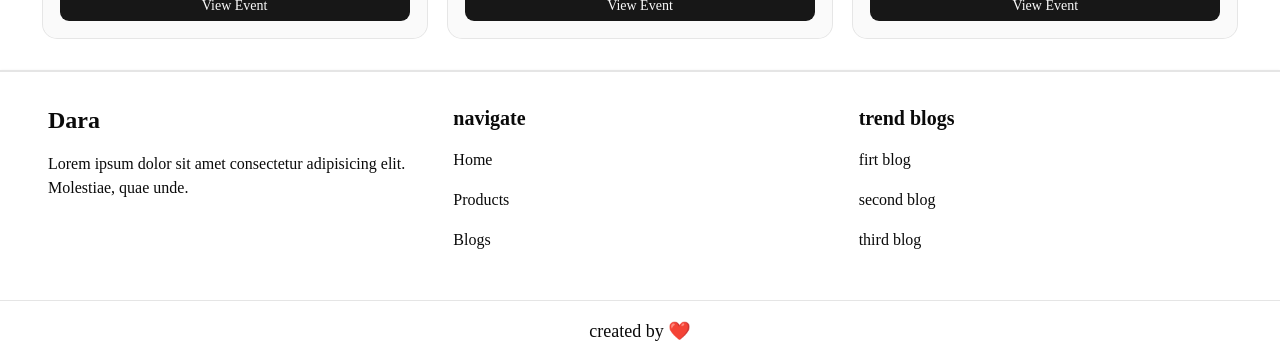
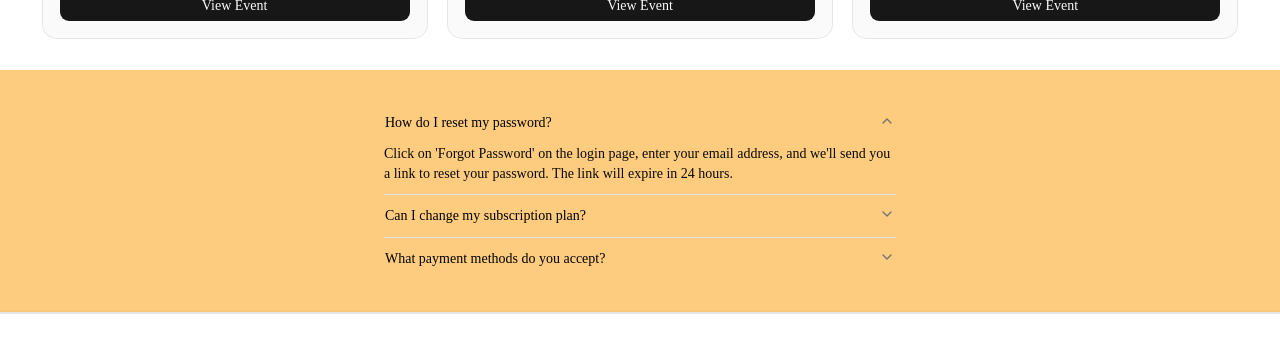
Before and after one commit to Amiraeone/Dara-store, a Next.js app: page / in a window 1280 px wide. Shown: the part 1313-1663 px from the top of the page. Built offline with nearby package versions, Linux system fonts and the light colour scheme.

Commit message:
feat:accordion section add to main page

```diff
--- a/src/app/(shop)/page.jsx
+++ b/src/app/(shop)/page.jsx
@@ -20,6 +20,9 @@
           <ArticleCard />
         </div>
       </section>
+      <section className="flex justify-center items-center p-8 bg-amber-500/50">
+        <Accordion />
+      </section>
     </div>
   );
 }
--- /dev/null
+++ b/src/components/generals/Accordion.jsx
@@ -0,0 +1,40 @@
+import {
+    Accordion,
+    AccordionContent,
+    AccordionItem,
+    AccordionTrigger,
+} from "@/components/ui/accordion"
+
+const items = [
+    {
+        value: "item-1",
+        trigger: "How do I reset my password?",
+        content:
+            "Click on 'Forgot Password' on the login page, enter your email address, and we'll send you a link to reset your password. The link will expire in 24 hours.",
+    },
+    {
+        value: "item-2",
+        trigger: "Can I change my subscription plan?",
+        content:
+            "Yes, you can upgrade or downgrade your plan at any time from your account settings. Changes will be reflected in your next billing cycle.",
+    },
+    {
+        value: "item-3",
+        trigger: "What payment methods do you accept?",
+        content:
+            "We accept all major credit cards, PayPal, and bank transfers. All payments are processed securely through our payment partners.",
+    },
+]
+
+export default function AccordionBasic() {
+    return (
+        <Accordion defaultValue={["item-1"]} className="max-w-lg">
+            {items.map((item) => (
+                <AccordionItem key={item.value} value={item.value}>
+                    <AccordionTrigger className={'text-black'}>{item.trigger}</AccordionTrigger>
+                    <AccordionContent>{item.content}</AccordionContent>
+                </AccordionItem>
+            ))}
+        </Accordion>
+    )
+}
--- /dev/null
+++ b/src/components/ui/accordion.jsx
@@ -0,0 +1,78 @@
+import { Accordion as AccordionPrimitive } from "@base-ui/react/accordion"
+
+import { cn } from "@/lib/utils"
+import { ChevronDownIcon, ChevronUpIcon } from "lucide-react"
+
+function Accordion({
+  className,
+  ...props
+}) {
+  return (
+    <AccordionPrimitive.Root
+      data-slot="accordion"
+      className={cn("flex w-full flex-col", className)}
+      {...props}
+    />
+  )
+}
+
+function AccordionItem({
+  className,
+  ...props
+}) {
+  return (
+    <AccordionPrimitive.Item
+      data-slot="accordion-item"
+      className={cn("not-last:border-b", className)}
+      {...props}
+    />
+  )
+}
+
+function AccordionTrigger({
+  className,
+  children,
+  ...props
+}) {
+  return (
+    <AccordionPrimitive.Header className="flex">
+      <AccordionPrimitive.Trigger
+        data-slot="accordion-trigger"
+        className={cn(
+          "group/accordion-trigger relative flex flex-1 items-start justify-between rounded-lg border border-transparent py-2.5 text-left text-sm font-medium transition-all outline-none hover:underline focus-visible:border-ring focus-visible:ring-3 focus-visible:ring-ring/50 focus-visible:after:border-ring aria-disabled:pointer-events-none aria-disabled:opacity-50 **:data-[slot=accordion-trigger-icon]:ml-auto **:data-[slot=accordion-trigger-icon]:size-4 **:data-[slot=accordion-trigger-icon]:text-muted-foreground",
+          className
+        )}
+        {...props}
+      >
+        {children}
+        <ChevronDownIcon data-slot="accordion-trigger-icon" className="pointer-events-none shrink-0 group-aria-expanded/accordion-trigger:hidden" />
+        <ChevronUpIcon data-slot="accordion-trigger-icon" className="pointer-events-none hidden shrink-0 group-aria-expanded/accordion-trigger:inline" />
+      </AccordionPrimitive.Trigger>
+    </AccordionPrimitive.Header>
+  )
+}
+
+function AccordionContent({
+  className,
+  children,
+  ...props
+}) {
+  return (
+    <AccordionPrimitive.Panel
+      data-slot="accordion-content"
+      className="overflow-hidden text-sm data-open:animate-accordion-down data-closed:animate-accordion-up"
+      {...props}
+    >
+      <div
+        className={cn(
+          "h-(--accordion-panel-height) pt-0 pb-2.5 data-ending-style:h-0 data-starting-style:h-0 [&_a]:underline [&_a]:underline-offset-3 [&_a]:hover:text-foreground [&_p:not(:last-child)]:mb-4",
+          className
+        )}
+      >
+        {children}
+      </div>
+    </AccordionPrimitive.Panel>
+  )
+}
+
+export { Accordion, AccordionItem, AccordionTrigger, AccordionContent }
```
